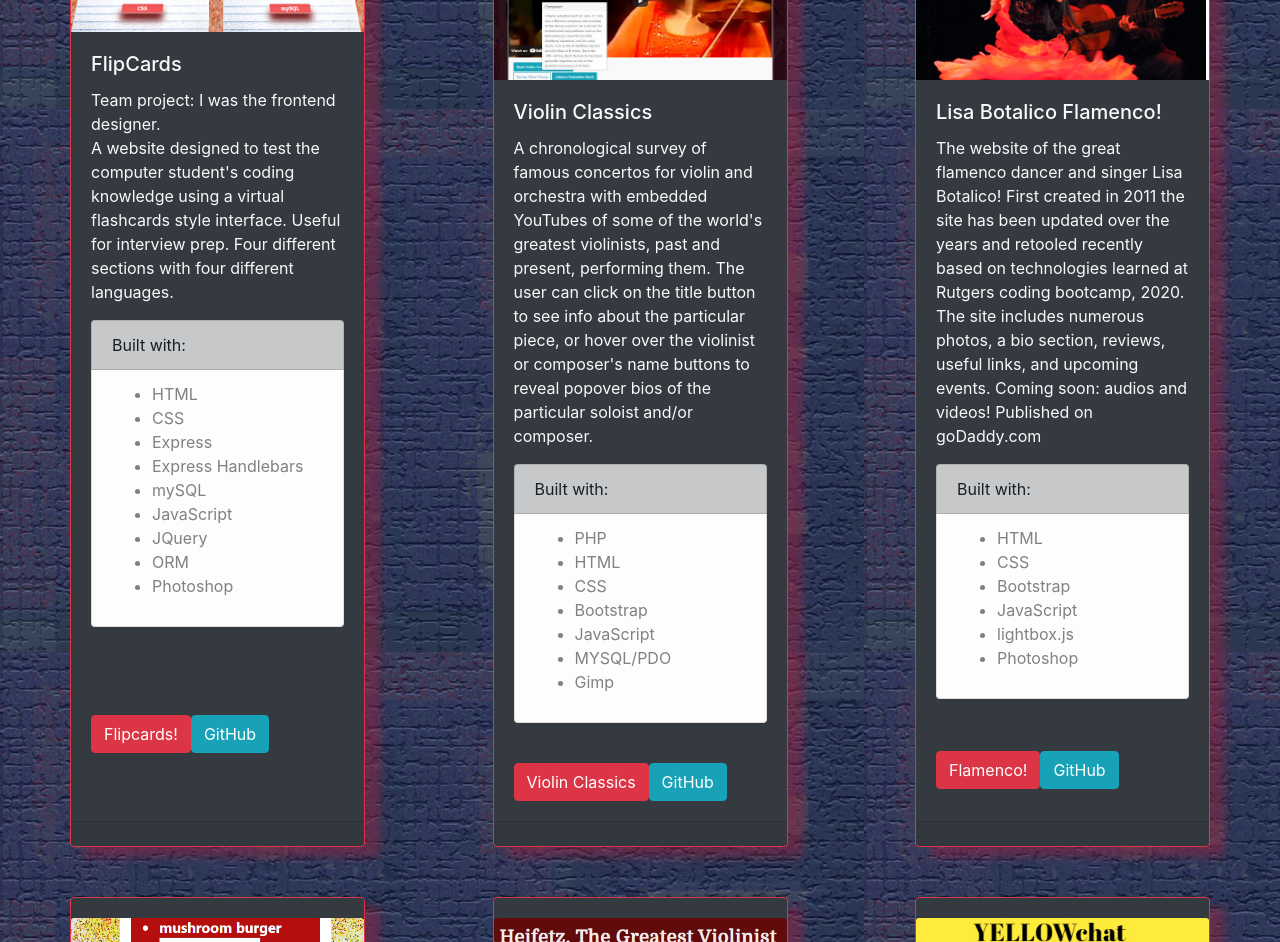
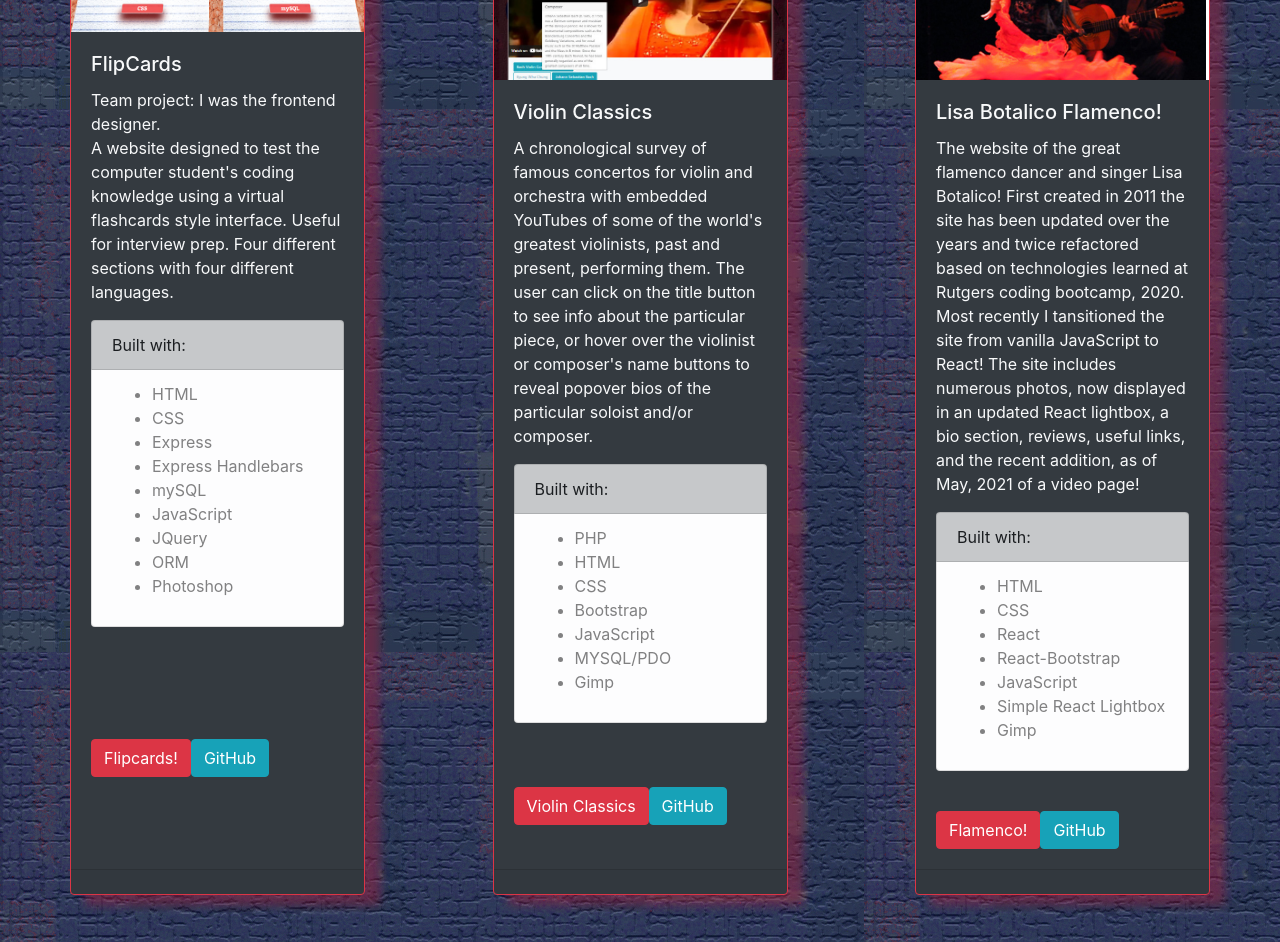
Before and after one commit to Jaliov/React-Portfolio, a React (Create React App) app in the folder client/: page /portfolio in a window 1280 px wide. Shown: the part 1520-2462 px from the top of the page. Built offline with nearby package versions, Linux system fonts and the light colour scheme.

Commit message:
update lisabflamenco info

```diff
--- a/client/src/components/Card.js
+++ b/client/src/components/Card.js
@@ -279,10 +279,11 @@ const CardDisplay = () => {
                   <ul>
                     <li>HTML</li>
                     <li>CSS</li>
-                    <li>Bootstrap</li>
+                    <li>React</li>
+                    <li>React-Bootstrap</li>
                     <li>JavaScript</li>
-                    <li>lightbox.js</li>
-                    <li>Photoshop</li>
+                    <li>Simple React Lightbox</li>
+                    <li>Gimp</li>
                   </ul>
                 </ListGroup.Item>
                 {/* <ListGroupItem>Links:</ListGroupItem> */}
@@ -291,7 +292,7 @@ const CardDisplay = () => {
             <Card.Body>
               <Button
                 variant='danger'
-                href='https://jaliov.github.io/lisabflamenco/'
+                href='https://lisabflamenco.herokuapp.com/'
                 target='blank'
                 text='light'
               >
--- a/client/src/components/TextContent.js
+++ b/client/src/components/TextContent.js
@@ -39,10 +39,10 @@ const TextContent = [
 
   <Card.Text>
     The website of the great flamenco dancer and singer Lisa Botalico! First
-    created in 2011 the site has been updated over the years and retooled
-    recently based on technologies learned at Rutgers coding bootcamp, 2020. The
-    site includes numerous photos, a bio section, reviews, useful links, and
-    upcoming events. Coming soon: audios and videos! Published on goDaddy.com
+    created in 2011 the site has been updated over the years and twice refactored based on technologies learned at Rutgers coding bootcamp, 2020. Most recently I tansitioned the site from vanilla JavaScript to React!
+    The
+    site includes numerous photos, now displayed in an updated React lightbox, a bio section, reviews, useful links, and
+    the recent addition, as of May, 2021 of a video page!
   </Card.Text>,
 
   <Card.Text>
```
